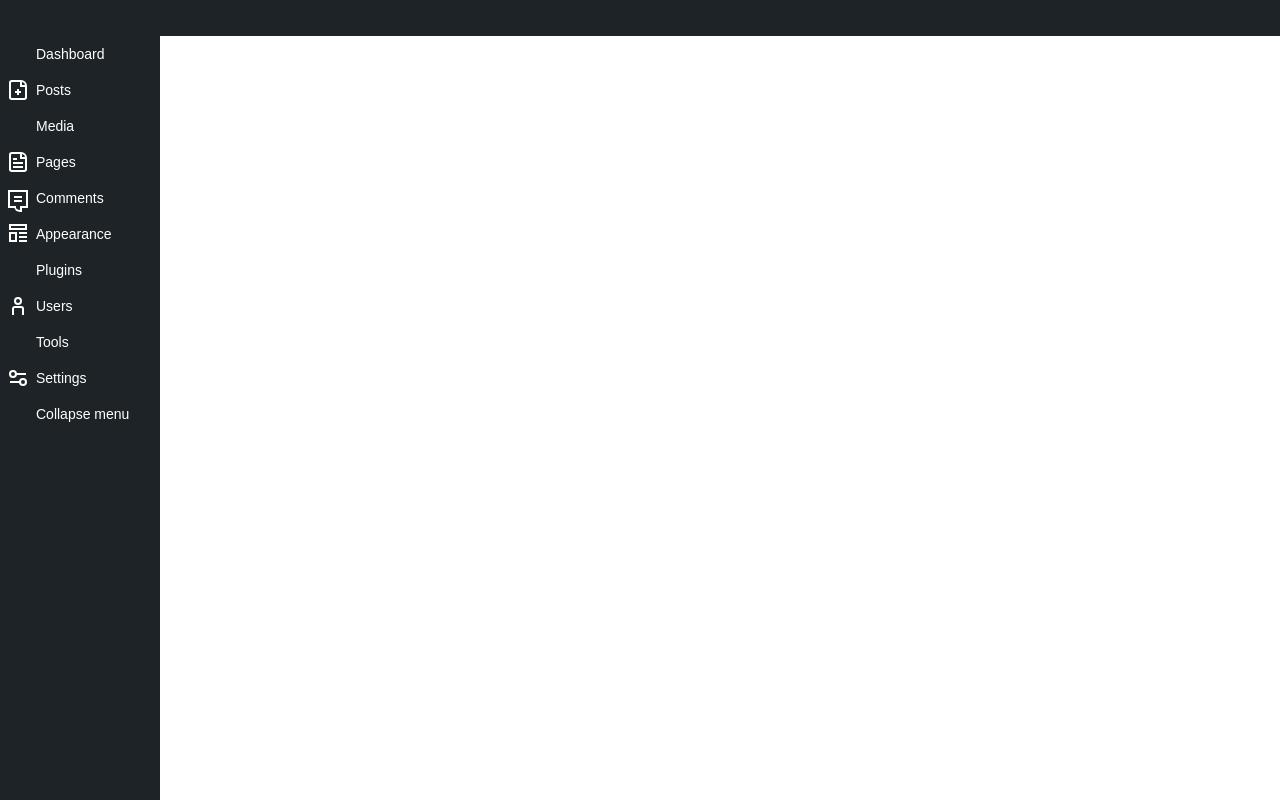
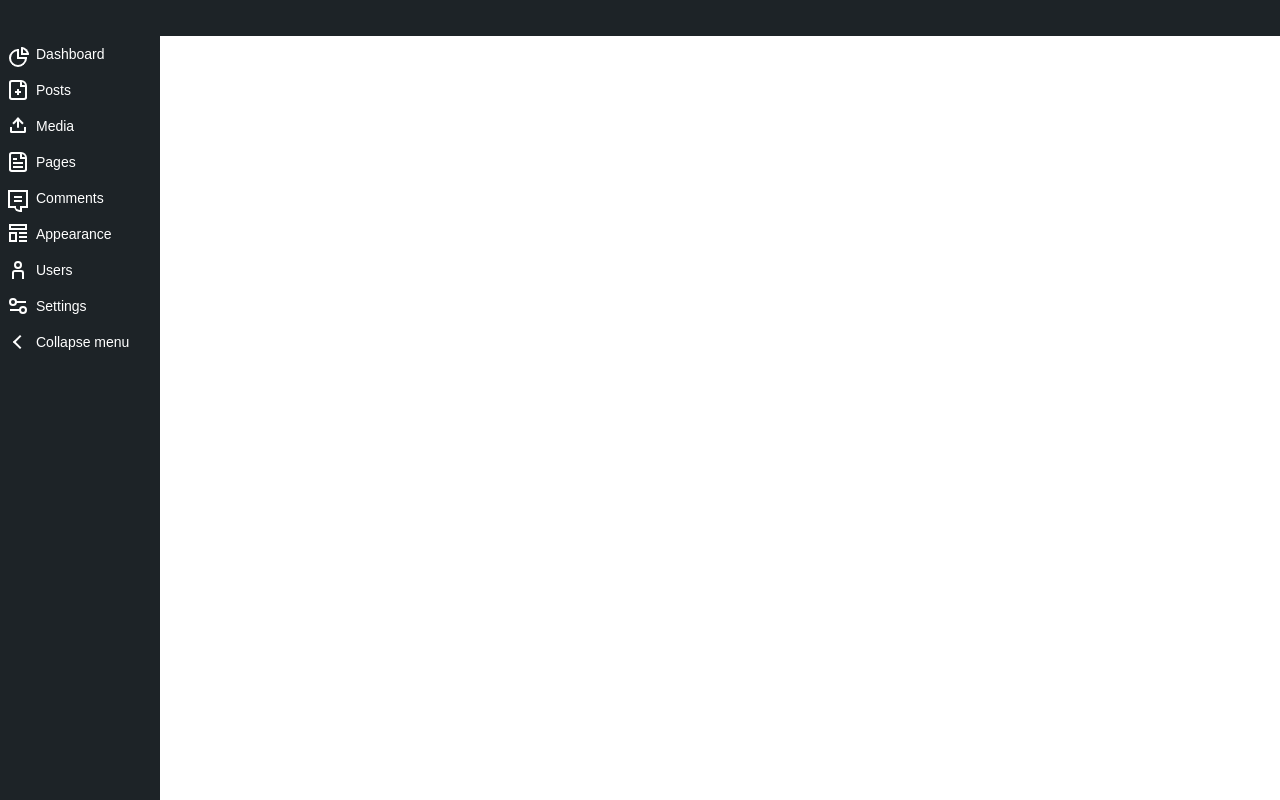
Before and after one commit to uios/pages, a plain HTML site: page index.html in a window 1280 px wide. Drawn offline with Linux system fonts and the light colour scheme.

Commit message:
Update Navigation UI

```diff
--- a/cdn/css/gg.css
+++ b/cdn/css/gg.css
@@ -1,3 +1,69 @@
+@media {
+    .gg-chart {
+        box-sizing: border-box;
+        position: relative;
+        display: block;
+        transform: scale(var(--ggs,1));
+        width: 10px;
+        height: 10px;
+        border-bottom: 2px solid;
+        border-left: 2px solid;
+        margin-left: 7px;
+    }
+
+    .gg-chart::after, .gg-chart::before {
+        content: "";
+        display: block;
+        position: absolute;
+        border: 2px solid;
+        box-sizing: border-box
+    }
+
+    .gg-chart::before {
+        border-top-right-radius: 100px;
+        right: -2px;
+        top: -2px;
+        width: 8px;
+        height: 8px
+    }
+
+    .gg-chart::after {
+        width: 18px;
+        height: 18px;
+        border-radius: 100px;
+        border-right-color: transparent;
+        left: -10px;
+        transform: rotate(-45deg)
+    }
+}
+
+@media {
+    .gg-chevron-left {
+        box-sizing: border-box;
+        position: relative;
+        display: block;
+        transform: scale(var(--ggs,1));
+        width: 22px;
+        height: 22px;
+        border: 2px solid transparent;
+        border-radius: 100px
+    }
+
+    .gg-chevron-left::after {
+        content: "";
+        display: block;
+        box-sizing: border-box;
+        position: absolute;
+        width: 10px;
+        height: 10px;
+        border-bottom: 2px solid;
+        border-left: 2px solid;
+        transform: rotate(45deg);
+        left: 6px;
+        top: 4px
+    }
+}
+
 @media {
     .gg-comment {
         box-sizing: border-box;
@@ -156,6 +222,49 @@
 }
 
 @media {
+    .gg-software-upload {
+        box-sizing: border-box;
+        position: relative;
+        display: block;
+        transform: scale(var(--ggs,1));
+        width: 16px;
+        height: 6px;
+        border: 2px solid;
+        border-top: 0;
+        border-bottom-left-radius: 2px;
+        border-bottom-right-radius: 2px;
+        margin-top: 8px
+    }
+
+    .gg-software-upload::after {
+        content: "";
+        display: block;
+        box-sizing: border-box;
+        position: absolute;
+        width: 8px;
+        height: 8px;
+        border-left: 2px solid;
+        border-top: 2px solid;
+        transform: rotate(45deg);
+        left: 2px;
+        bottom: 4px
+    }
+
+    .gg-software-upload::before {
+        content: "";
+        display: block;
+        box-sizing: border-box;
+        position: absolute;
+        border-radius: 3px;
+        width: 2px;
+        height: 10px;
+        background: currentColor;
+        left: 5px;
+        bottom: 3px
+    }
+}
+
+@media {
     .gg-template {
         box-sizing: border-box;
         position: relative;
--- a/index.css
+++ b/index.css
@@ -161,6 +161,10 @@
         display: flex;
         display: -webkit-flex;
     }
+
+    .display-none {
+        display: none;
+    }
 }
 
 /*FLEX*/
--- a/index.html
+++ b/index.html
@@ -63,10 +63,10 @@
             <section class="margin-top-36px">
                 <card>
                     <column>
-                        <box>
+                        <box data-href="/">
                             <row>
                                 <ico data-height="36px" data-width="36px">
-                                    <n class="gg"></n>
+                                    <n class="gg-chart"></n>
                                 </ico>
                                 <text>Dashboard</text>
                             </row>
@@ -75,7 +75,7 @@
                 </card>
                 <card>
                     <column>
-                        <box>
+                        <box data-href="/posts/">
                             <row>
                                 <ico data-height="36px" data-width="36px">
                                     <n class="gg-file-add"></n>
@@ -83,10 +83,10 @@
                                 <text>Posts</text>
                             </row>
                         </box>
-                        <box>
+                        <box data-href="/media/">
                             <row>
                                 <ico data-height="36px" data-width="36px">
-                                    <n class="gg-music"></n>
+                                    <n class="gg-software-upload"></n>
                                 </ico>
                                 <text>Media</text>
                             </row>
@@ -99,7 +99,7 @@
                                 <text>Pages</text>
                             </row>
                         </box>
-                        <box>
+                        <box data-href="/comments/">
                             <row>
                                 <ico data-height="36px" data-width="36px">
                                     <n class="gg-comment"></n>
@@ -111,7 +111,7 @@
                 </card>
                 <card>
                     <column>
-                        <box>
+                        <box data-href="/themes/">
                             <row>
                                 <ico data-height="36px" data-width="36px">
                                     <n class="gg-template"></n>
@@ -119,7 +119,7 @@
                                 <text>Appearance</text>
                             </row>
                         </box>
-                        <box>
+                        <box class="display-none">
                             <row>
                                 <ico data-height="36px" data-width="36px">
                                     <n class="gg"></n>
@@ -127,7 +127,7 @@
                                 <text>Plugins</text>
                             </row>
                         </box>
-                        <box>
+                        <box data-href="/users/">
                             <row>
                                 <ico data-height="36px" data-width="36px">
                                     <n class="gg-user"></n>
@@ -135,7 +135,7 @@
                                 <text>Users</text>
                             </row>
                         </box>
-                        <box>
+                        <box class="display-none">
                             <row>
                                 <ico data-height="36px" data-width="36px">
                                     <n class="gg"></n>
@@ -143,7 +143,7 @@
                                 <text>Tools</text>
                             </row>
                         </box>
-                        <box>
+                        <box data-href="/settings/">
                             <row>
                                 <ico data-height="36px" data-width="36px">
                                     <n class="gg-options"></n>
@@ -154,7 +154,7 @@
                         <box>
                             <row>
                                 <ico data-height="36px" data-width="36px">
-                                    <n class="gg"></n>
+                                    <n class="gg-chevron-left"></n>
                                 </ico>
                                 <text>Collapse menu</text>
                             </row>
```
